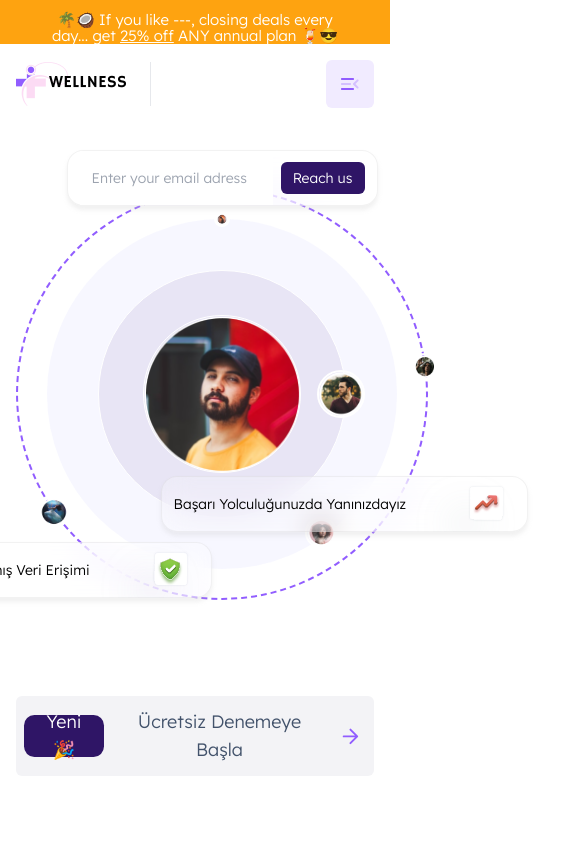
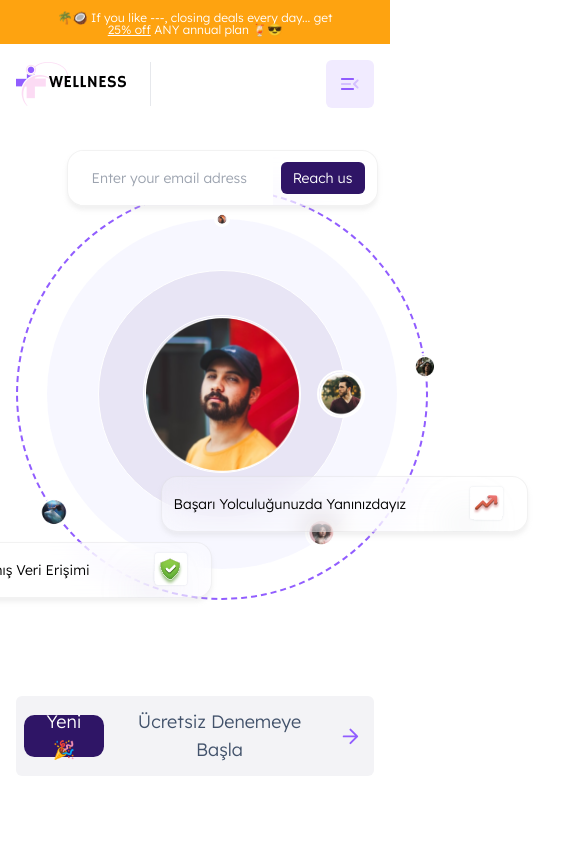
Before and after one commit to Medyanes-360/big-data-sale, a Next.js app: page / in a window 390 px wide. Shown: the top 844 px of the page, 585 px wide, since content can reach past the window. Built offline with nearby package versions, Linux system fonts and the light colour scheme.

Commit message:
complete top header

```diff
--- a/app/(homeLayout)/layout.jsx
+++ b/app/(homeLayout)/layout.jsx
@@ -15,7 +15,7 @@ export default function HomeLayout({ children }) {
     <>
       <Header />
       <main className="pt-32">{children}</main>
-      {/* <Footer /> */}
+      <Footer />
     </>
   );
 }
--- a/components/layout/navigationHeader/headerTopBar/index.jsx
+++ b/components/layout/navigationHeader/headerTopBar/index.jsx
@@ -7,7 +7,7 @@ const HeaderTopBar = () => {
   return (
     <MotionDiv className="bg-amber py-3 flex items-center min-h-[44px] absolute w-full">
       <PageContainer className="flex items-center justify-center">
-        <div className="max-w-[80%] text-center text-[15px] leading-4 lg:text-base mx-auto text-white">
+        <div className="max-w-[80%] text-center text-[12px] leading-3 sm:text-[15px] sm:leading-4 lg:text-base mx-auto text-white">
           🌴🥥 If you like ---, closing deals every day... get{" "}
           <Link href="/" className="underline">
             25% off
```
